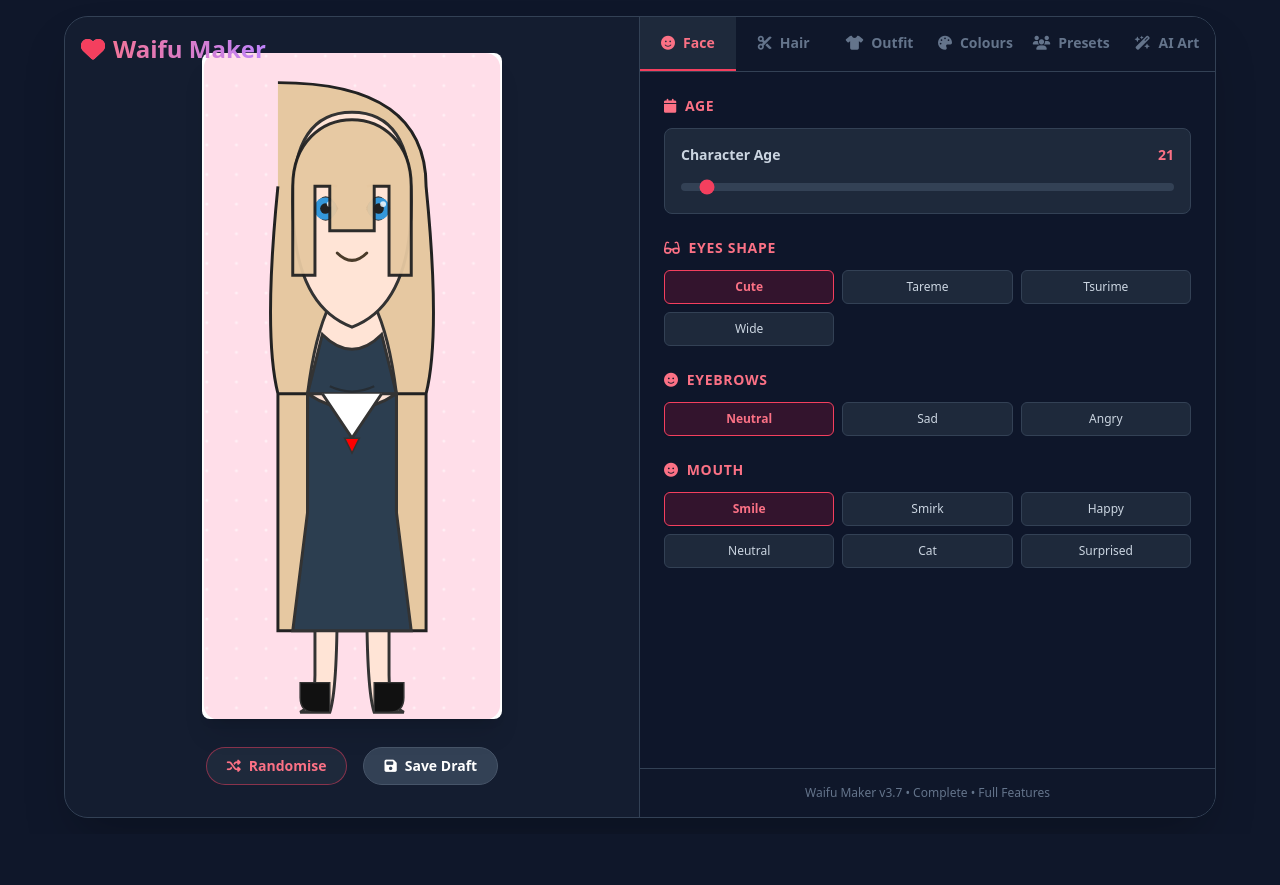
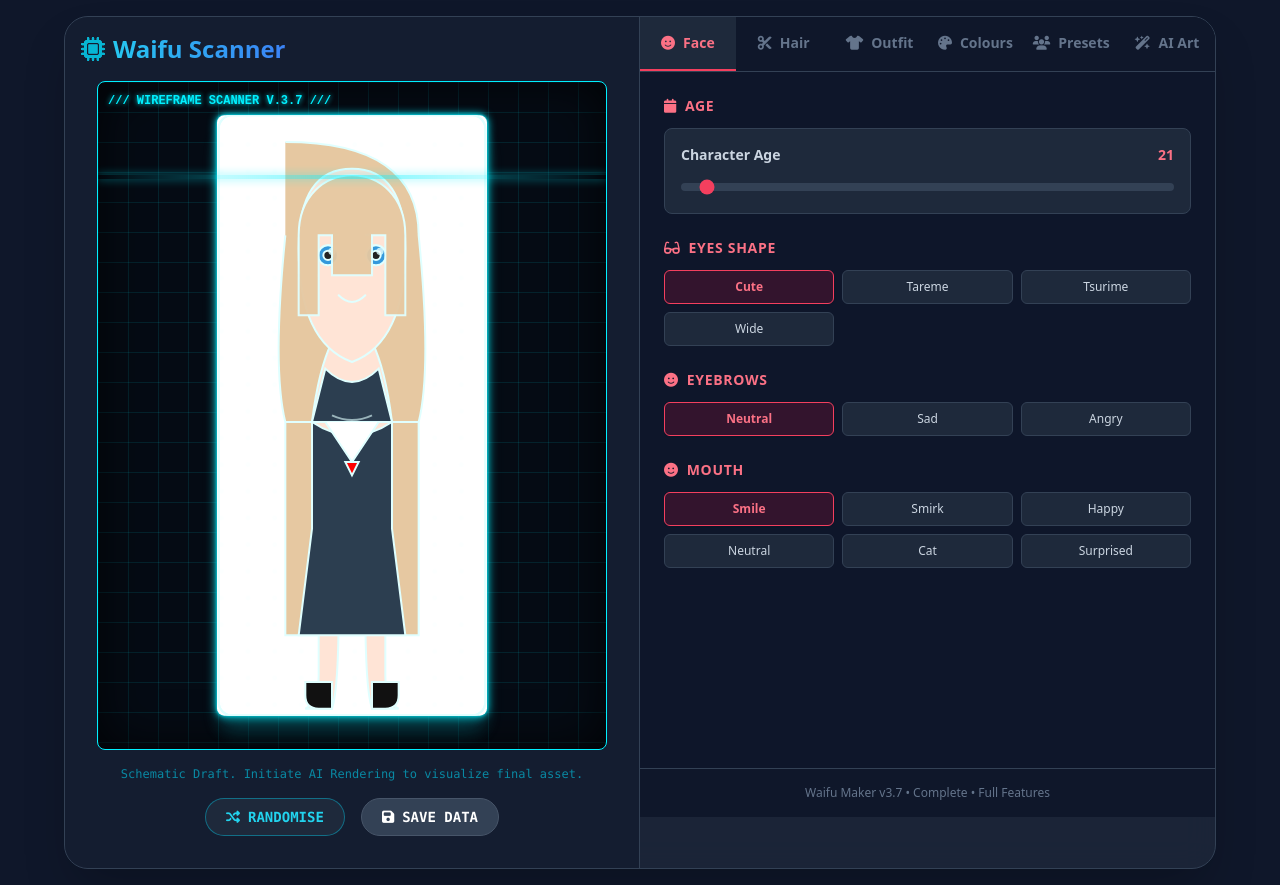
Before and after one commit to Milesenberg/news_feeds, a Flask app: page /waifu/ in a window 1280 px wide. Before the commit the page ends 818 px from the top, so only its background shows below. Run offline with Flask 3, Linux system fonts and the light colour scheme; some libraries are stand-ins or nearby versions.

Commit message:
Update Waifu UI to Sci-Fi Hologram style

```diff
--- a/app/waifu/templates/waifu.html
+++ b/app/waifu/templates/waifu.html
@@ -25,6 +25,111 @@
         ::-webkit-scrollbar-thumb:hover {
             background: #475569;
         }
+
+        /* --- HOLOGRAPHIC SCANNER STYLES --- */
+        .holo-container {
+            background-color: #050b14;
+            background-image:
+                linear-gradient(rgba(0, 240, 255, 0.1) 1px, transparent 1px),
+                linear-gradient(90deg, rgba(0, 240, 255, 0.1) 1px, transparent 1px);
+            background-size: 30px 30px;
+            box-shadow: inset 0 0 50px rgba(0, 0, 0, 0.8);
+            border: 1px solid #00f0ff;
+            position: relative;
+            overflow: hidden;
+        }
+
+        .holo-overlay {
+            position: absolute;
+            top: 0;
+            left: 0;
+            width: 100%;
+            height: 100%;
+            pointer-events: none;
+            z-index: 10;
+        }
+
+        .scanline {
+            position: absolute;
+            top: 0;
+            left: 0;
+            width: 100%;
+            height: 4px;
+            background: linear-gradient(to right, transparent, #00f0ff, transparent);
+            opacity: 0.5;
+            animation: scan 3s linear infinite;
+            box-shadow: 0 0 10px #00f0ff;
+        }
+
+        @keyframes scan {
+            0% {
+                top: -10%;
+            }
+
+            100% {
+                top: 110%;
+            }
+        }
+
+        .holo-text {
+            font-family: 'Courier New', Courier, monospace;
+            color: #00f0ff;
+            font-size: 0.75rem;
+            font-weight: bold;
+            text-shadow: 0 0 5px #00f0ff;
+            position: absolute;
+            top: 10px;
+            left: 10px;
+            z-index: 20;
+        }
+
+        .cursor-blink {
+            animation: blink 1s step-end infinite;
+        }
+
+        @keyframes blink {
+
+            0%,
+            100% {
+                opacity: 1;
+            }
+
+            50% {
+                opacity: 0;
+            }
+        }
+
+        /* SVG GLOW EFFECTS */
+        #preview-container svg {
+            filter: drop-shadow(0 0 2px #00f0ff) drop-shadow(0 0 5px #00f0ff);
+        }
+
+        /* Force glowing strokes on the SVG paths */
+        #preview-container svg path,
+        #preview-container svg circle,
+        #preview-container svg line,
+        #preview-container svg rect {
+            stroke: #e0ffff !important;
+            stroke-width: 1.5px !important;
+            /* Optional: tint the fill or keep it original but glowing */
+            /* fill-opacity: 0.8; */
+        }
+
+        /* Override background rects in SVG to be transparent or match holo theme */
+        #preview-container svg rect[fill] {
+            /* We want to keep the character fill but maybe hide the background rects if they exist */
+        }
+
+        /* Specifically target the background rects usually added by the JS render function */
+        #preview-container svg>rect:first-child {
+            fill: transparent !important;
+            /* Hide the solid background */
+        }
+
+        #preview-container svg>rect:nth-child(3) {
+            /* The pattern rect */
+            fill-opacity: 0.1 !important;
+        }
     </style>
 </head>
 
@@ -38,23 +143,36 @@
             class="w-full md:w-1/2 p-8 bg-slate-900/50 flex flex-col items-center relative border-b md:border-b-0 md:border-r border-slate-700">
             <div class="absolute top-4 left-4 z-10">
                 <h1
-                    class="text-2xl font-extrabold text-transparent bg-clip-text bg-gradient-to-r from-rose-400 to-purple-400 flex items-center gap-2">
-                    <i class="fa-solid fa-heart text-rose-500"></i> Waifu Maker
+                    class="text-2xl font-extrabold text-transparent bg-clip-text bg-gradient-to-r from-cyan-400 to-blue-500 flex items-center gap-2">
+                    <i class="fa-solid fa-microchip text-cyan-500"></i> Waifu Scanner
                 </h1>
             </div>
 
-            <div id="preview-container" class="w-full h-full min-h-[500px] flex items-center justify-center">
-                <!-- Content injected by JS -->
+            <!-- HOLOGRAPHIC CONTAINER -->
+            <div
+                class="holo-container w-full h-full min-h-[500px] flex items-center justify-center rounded-lg mt-8 mb-4">
+                <div class="holo-overlay">
+                    <div class="holo-text">/// WIREFRAME SCANNER V.3.7 ///<span class="cursor-blink">_</span></div>
+                    <div class="scanline"></div>
+                </div>
+
+                <div id="preview-container" class="relative z-0 transform scale-90">
+                    <!-- Content injected by JS -->
+                </div>
             </div>
 
-            <div id="action-buttons" class="mt-6 flex gap-4">
+            <p class="text-cyan-500/70 text-xs font-mono mb-4 text-center">
+                Schematic Draft. Initiate AI Rendering to visualize final asset.
+            </p>
+
+            <div id="action-buttons" class="flex gap-4">
                 <button id="randomize-btn"
-                    class="flex items-center gap-2 px-5 py-2 bg-slate-800 text-rose-400 border border-rose-500/50 rounded-full font-bold hover:bg-rose-900/20 transition-colors text-sm">
-                    <i class="fa-solid fa-shuffle"></i> Randomise
+                    class="flex items-center gap-2 px-5 py-2 bg-slate-800 text-cyan-400 border border-cyan-500/50 rounded-full font-bold hover:bg-cyan-900/20 transition-colors text-sm font-mono">
+                    <i class="fa-solid fa-shuffle"></i> RANDOMISE
                 </button>
                 <button id="save-draft-btn"
-                    class="flex items-center gap-2 px-5 py-2 bg-slate-700 text-white rounded-full font-bold hover:bg-slate-600 transition-opacity text-sm border border-slate-600">
-                    <i class="fa-solid fa-floppy-disk"></i> Save Draft
+                    class="flex items-center gap-2 px-5 py-2 bg-slate-700 text-white rounded-full font-bold hover:bg-slate-600 transition-opacity text-sm border border-slate-600 font-mono">
+                    <i class="fa-solid fa-floppy-disk"></i> SAVE DATA
                 </button>
             </div>
         </div>
```
